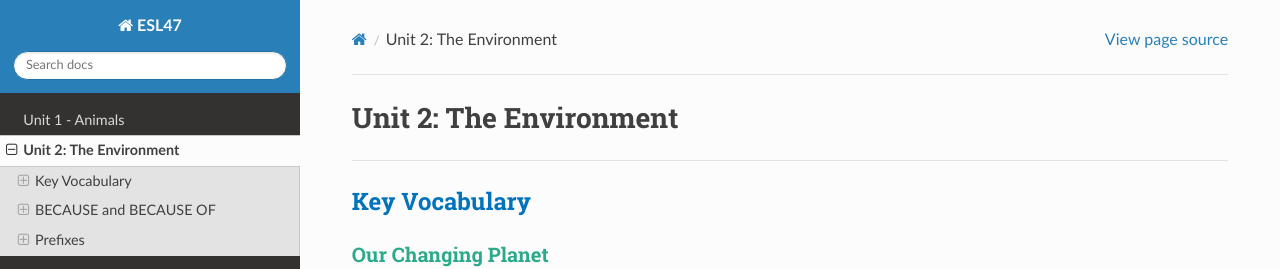
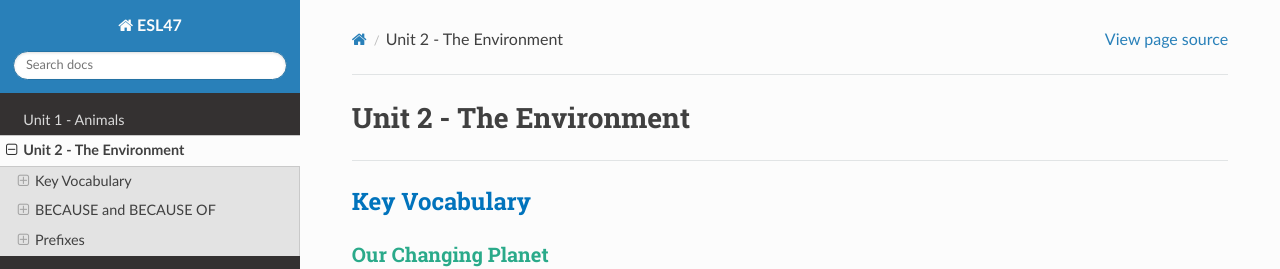
Before and after one commit to vpa24/ESL-47---Intermediate-Low-Integrated-Reading-Writing, a Sphinx documentation site: the page built from docs/source/unit2.md, in a window 1280 px wide and 900 px high. Shown: the top 269 px of the window. Built offline with Sphinx 7.4.7 and the Read the Docs theme 2.0.0, drawn with Linux system fonts in a browser that asks for light colours.

```diff
--- a/docs/source/unit2.md
+++ b/docs/source/unit2.md
@@ -1,4 +1,4 @@
-# Unit 2: The Environment
+# Unit 2 - The Environment
 
 ---
 
```
